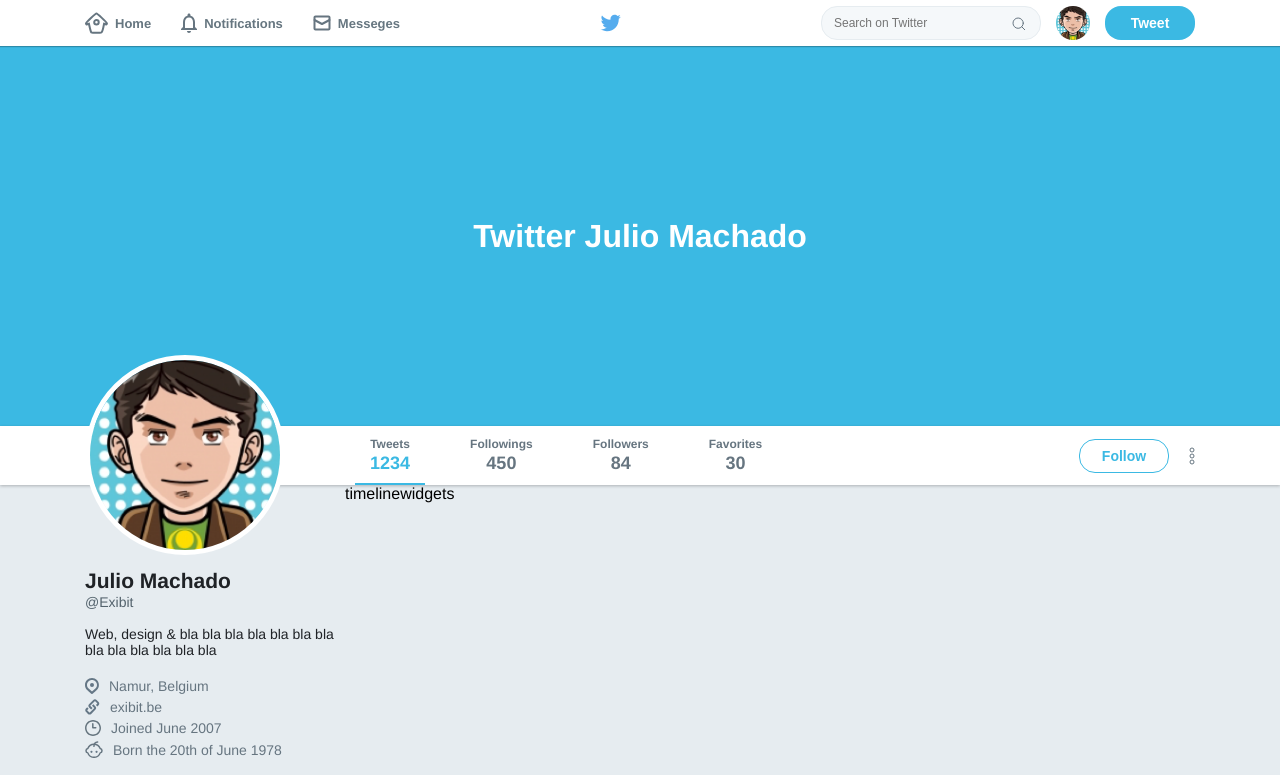
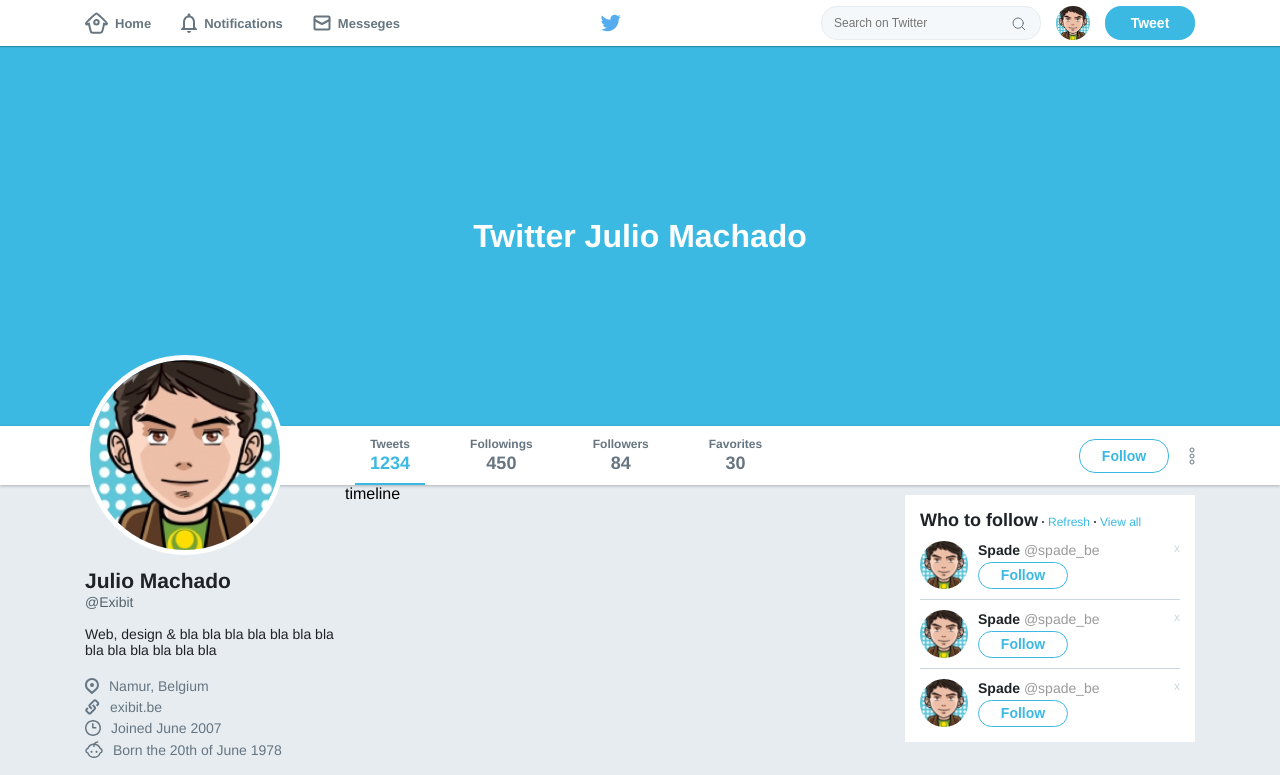
Before and after one commit to juliomchado/Twitter-Copy, a plain HTML site: page Twitter/index.html in a window 1280 px wide. Shown: the top 775 px of the page. Drawn offline with Linux system fonts and the light colour scheme.

Commit message:
widgets completed

```diff
--- a/Twitter/index.html
+++ b/Twitter/index.html
@@ -114,7 +114,47 @@
             timeline
         </section>
         <aside class="widgets">
-            widgets
+            <div class="widget follow">
+                <div class="title">
+                    <strong>Who to follow</strong>
+                    <a href="">Refresh</a>
+                    <a href="">View all</a>
+                </div>
+
+                <ul>
+                    <li>
+                        <div class="profile">
+                            <img src="/assets/avatar.png" alt="Avatar">
+                            <div class="info">
+                                <strong>Spade <span>@spade_be</span></strong>
+                                <button>Follow</button>
+                            </div>
+                        </div>
+                        <a href="">x</a>
+                    </li>
+                    <li>
+                        <div class="profile">
+                            <img src="/assets/avatar.png" alt="Avatar">
+                            <div class="info">
+                                <strong>Spade <span>@spade_be</span></strong>
+                                <button>Follow</button>
+                            </div>
+                        </div>
+                        <a href="">x</a>
+                    </li>
+                    <li>
+                        <div class="profile">
+                            <img src="/assets/avatar.png" alt="Avatar">
+                            <div class="info">
+                                <strong>Spade <span>@spade_be</span></strong>
+                                <button>Follow</button>
+                            </div>
+                        </div>
+                        <a href="">x</a>
+                    </li>
+                </ul>
+
+            </div>
         </aside>
     </div>
 </body>
--- a/Twitter/styles.css
+++ b/Twitter/styles.css
@@ -14,6 +14,7 @@ body {
 input,
 button {
     outline: none;
+    cursor: pointer;
 }
 
 .content {
@@ -235,11 +236,11 @@ div.wrapper-content aside.profile ul.list li {
     margin-top: 5px;
 }
 
-div.wrapper-content aside.profile  ul.list  li:first-child {
+div.wrapper-content aside.profile ul.list li:first-child {
     margin: 0;
 }
 
-div.wrapper-content aside.profile  ul.list li img {
+div.wrapper-content aside.profile ul.list li img {
     margin-right: 10px;
 }
 
@@ -288,3 +289,116 @@ div.wrapper-content aside.profile .images ul li {
     flex-shrink: 0;
     margin: 0 5px 5px 0;
 }
+
+div.wrapper-content .timeline {
+    flex: 1;
+}
+
+div.wrapper-content aside.widgets {
+    width: 290px;
+    margin-top: 10px;
+}
+
+div.wrapper-content aside.widgets .widget {
+    background: #fff;
+    padding: 15px;
+}
+
+div.wrapper-content aside.widgets .widget .title {
+    display: flex;
+    align-items: baseline;
+}
+
+div.wrapper-content aside.widgets .widget .title strong {
+    font-size: 18px;
+    color: #1f2226;
+}
+
+div.wrapper-content aside.widgets .widget .title a {
+    color: #3bb9e3;
+    font-size: 12px;
+    text-decoration: none;
+    position: relative;
+    padding-left: 10px;
+}
+
+div.wrapper-content aside.widgets .widget .title a::before {
+    content: "";
+    width: 2px;
+    height: 2px;
+    border-radius: 50%;
+    background: #222;
+    position: absolute;
+    left: 4px;
+    top: 6px;
+}
+
+div.wrapper-content aside.widgets .follow ul {
+    list-style: none;
+    margin-top: 10px;
+}
+
+div.wrapper-content aside.widgets .follow ul li {
+    display: flex;
+    justify-content: space-between;
+    border-bottom: 1px solid #ccd6dd;
+    padding-bottom: 10px;
+    margin-bottom: 10px;
+}
+
+div.wrapper-content aside.widgets .follow ul li:last-child{
+    margin-bottom: 0;
+    padding-bottom: 0;
+    border: 0;
+}
+
+div.wrapper-content aside.widgets .follow ul li .profile {
+    display: flex;
+    align-items: center;
+
+}
+
+div.wrapper-content aside.widgets .follow ul li .profile img {
+    width: 48px;
+    height: 48px;
+    border-radius: 50%;
+}
+
+div.wrapper-content aside.widgets .follow ul li .profile .info {
+    margin-left: 10px;
+    display: flex;
+    flex-direction: column;
+}
+
+div.wrapper-content aside.widgets .follow ul li .profile .info strong {
+    font-size: 14px;
+    color: #1f2326;
+}
+
+div.wrapper-content aside.widgets .follow ul li .profile .info strong span{
+    font-weight: normal;
+    color: #9a9a9a;
+}
+
+div.wrapper-content aside.widgets .follow ul li .profile .info button{
+    width: 90px;
+    height: 27px;
+    font-weight: bold;
+    font-size: 14px;
+    background-color: #fff;
+    color: #3bb9e3;
+
+    display: flex;
+    align-items: center;
+    justify-content: center;
+    border: 1px solid #3bb9e3;
+    border-radius: 16px;
+    cursor: pointer;
+    margin-top: 4px;
+}
+
+div.wrapper-content aside.widgets .follow ul li > a {
+    color: #ccd7dd;
+    text-decoration: none;
+    font-size: 12px;
+}
```
